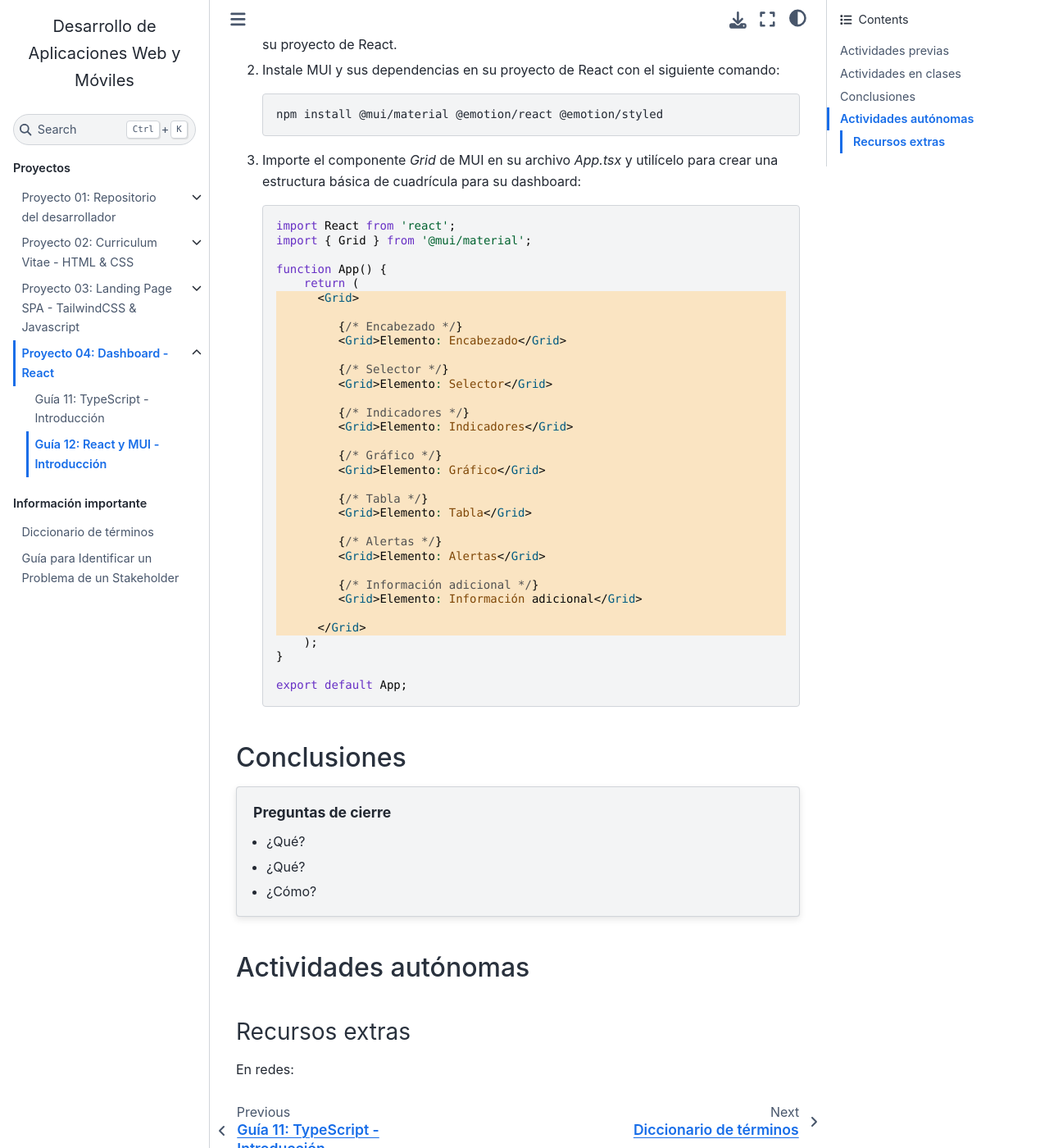
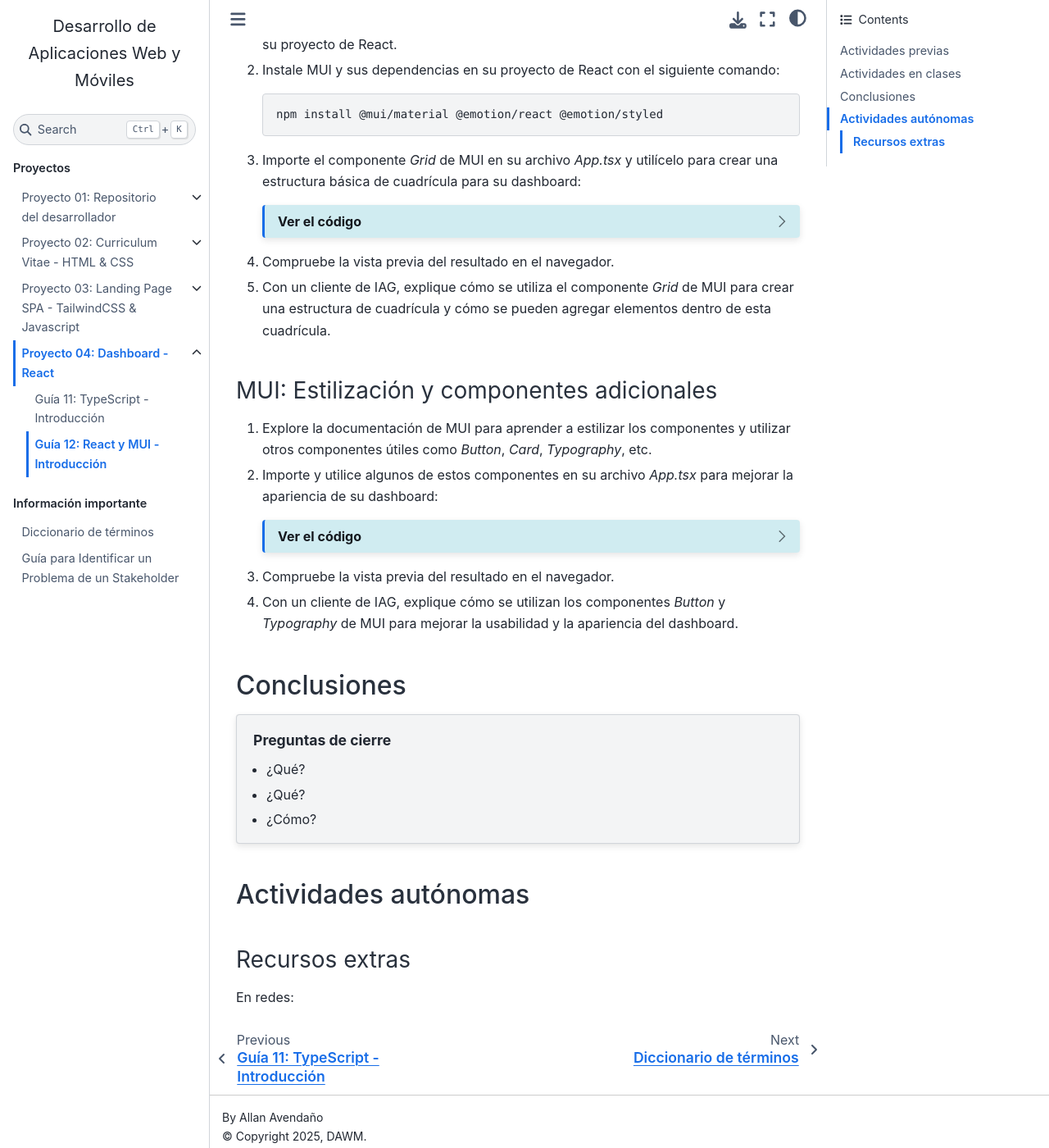
Before and after one commit to DAWMFIEC/DAWM-AI, a Sphinx documentation site: the page built from docs/source/guias/guia12.rst, in a window 1280 px wide and 1400 px high, scrolled down 2578 px. Shown: the whole window at 82% size. Built offline with Sphinx 7.4.7 and the Sphinx Book theme 1.1.4, drawn with Linux system fonts in a browser that asks for light colours.

Commit message:
collapsible

```diff
--- a/docs/source/guias/guia12.rst
+++ b/docs/source/guias/guia12.rst
@@ -107,42 +107,101 @@ MUI: Inicialización del proyecto y componentes
 
 3. Importe el componente `Grid` de MUI en su archivo `App.tsx` y utilícelo para crear una estructura básica de cuadrícula para su dashboard:
 
-   .. code-block:: tsx
-      :emphasize-lines: 6-29
+   .. dropdown:: Ver el código
+    :color: primary
 
-      import React from 'react';
-      import { Grid } from '@mui/material';
+    .. code-block:: tsx
+        :emphasize-lines: 6-29
 
-      function App() {
-          return (
-            <Grid>
+         import React from 'react';
+         import { Grid } from '@mui/material';
 
-               {/* Encabezado */}
-               <Grid>Elemento: Encabezado</Grid>
+         function App() {
+            return (
+               <Grid>
 
-               {/* Selector */}
-               <Grid>Elemento: Selector</Grid>
+                  {/* Encabezado */}
+                  <Grid>Elemento: Encabezado</Grid>
 
-               {/* Indicadores */}
-               <Grid>Elemento: Indicadores</Grid>
+                  {/* Selector */}
+                  <Grid>Elemento: Selector</Grid>
 
-               {/* Gráfico */}
-               <Grid>Elemento: Gráfico</Grid>
+                  {/* Indicadores */}
+                  <Grid>Elemento: Indicadores</Grid>
 
-               {/* Tabla */}
-               <Grid>Elemento: Tabla</Grid>
+                  {/* Gráfico */}
+                  <Grid>Elemento: Gráfico</Grid>
 
-               {/* Alertas */}
-               <Grid>Elemento: Alertas</Grid>
+                  {/* Tabla */}
+                  <Grid>Elemento: Tabla</Grid>
 
-               {/* Información adicional */}
-               <Grid>Elemento: Información adicional</Grid>
+                  {/* Alertas */}
+                  <Grid>Elemento: Alertas</Grid>
 
-            </Grid>
-          );
-      }
+                  {/* Información adicional */}
+                  <Grid>Elemento: Información adicional</Grid>
 
-      export default App;
+               </Grid>
+            );
+         }
+
+         export default App;
+
+4. Compruebe la vista previa del resultado en el navegador.
+5. Con un cliente de IAG, explique cómo se utiliza el componente `Grid` de MUI para crear una estructura de cuadrícula y cómo se pueden agregar elementos dentro de esta cuadrícula.
+
+MUI: Estilización y componentes adicionales
+------------------------------------------------
+
+1. Explore la documentación de MUI para aprender a estilizar los componentes y utilizar otros componentes útiles como `Button`, `Card`, `Typography`, etc.
+2. Importe y utilice algunos de estos componentes en su archivo `App.tsx` para mejorar la apariencia de su dashboard:
+
+   .. dropdown:: Ver el código
+    :color: primary
+
+    .. code-block:: tsx
+        :emphasize-lines: 6-29
+
+        import React from 'react';
+        import { Grid, Button, Typography } from '@mui/material';
+
+        function App() {
+           return (
+               <Grid>
+
+                  {/* Encabezado */}
+                  <Grid>
+                     <Typography variant="h4">Dashboard</Typography>
+                  </Grid>
+
+                  {/* Selector */}
+                  <Grid>
+                     <Button variant="contained">Seleccionar ubicación</Button>
+                  </Grid>
+
+                  {/* Indicadores */}
+                  <Grid>Elemento: Indicadores</Grid>
+
+                  {/* Gráfico */}
+                  <Grid>Elemento: Gráfico</Grid>
+
+                  {/* Tabla */}
+                  <Grid>Elemento: Tabla</Grid>
+
+                  {/* Alertas */}
+                  <Grid>Elemento: Alertas</Grid>
+
+                  {/* Información adicional */}
+                  <Grid>Elemento: Información adicional</Grid>
+
+               </Grid>
+           );
+        }
+
+        export default App;
+
+3. Compruebe la vista previa del resultado en el navegador.
+4. Con un cliente de IAG, explique cómo se utilizan los componentes `Button` y `Typography` de MUI para mejorar la usabilidad y la apariencia del dashboard.
 
 Conclusiones
 ============
```
